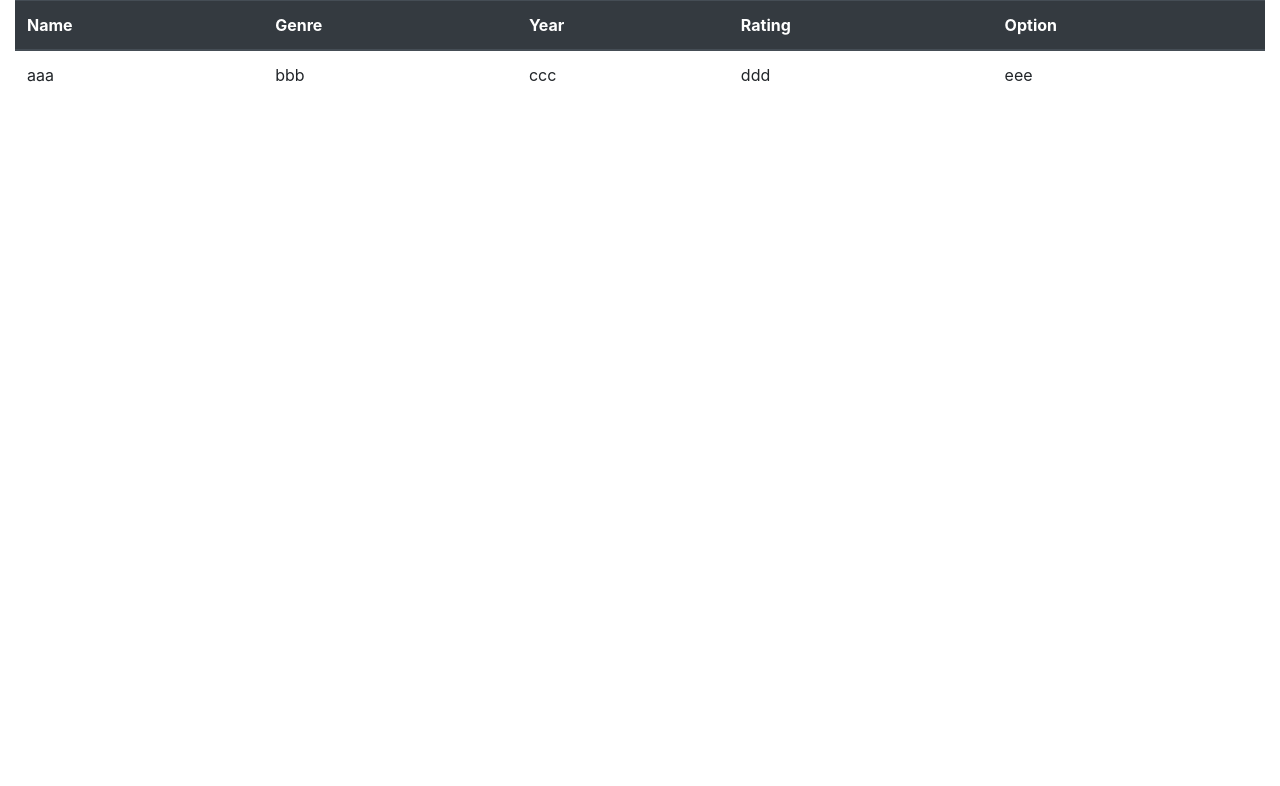
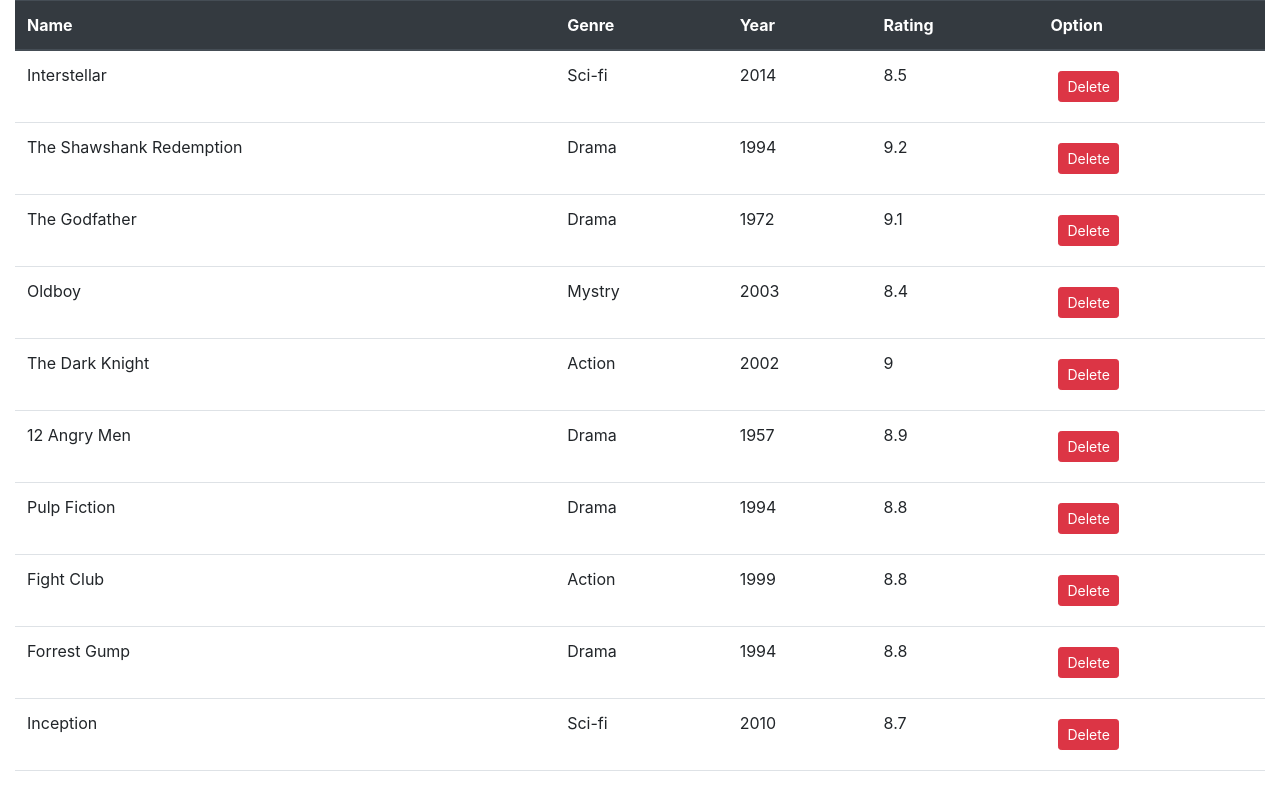
Before and after one commit to cisco-trash-code/movie_list_pagination_and_sorting, a React (Create React App) app: page / in a window 1280 px wide. Shown: the top 786 px of the page. Built offline with nearby package versions, Linux system fonts and the light colour scheme.

Commit message:
Render movie list to the table.

```diff
--- a/src/components/list.js
+++ b/src/components/list.js
@@ -14,13 +14,15 @@ const List = props => {
                 </tr>
             </thead>
             <tbody>
-                <tr>
-                    <td>aaa</td>
-                    <td>bbb</td>
-                    <td>ccc</td>
-                    <td>ddd</td>
-                    <td>eee</td>
+                {list.map(movie =>
+                    <tr key={movie.id}>
+                    <td>{movie.name}</td>
+                    <td>{movie.genre}</td>
+                    <td>{movie.year}</td>
+                    <td>{movie.rate}</td>
+                    <td><button className='btn btn-danger btn-sm m-2'>Delete</button></td>
                 </tr>
+                    )}
             </tbody>
         </table>
      );
```
